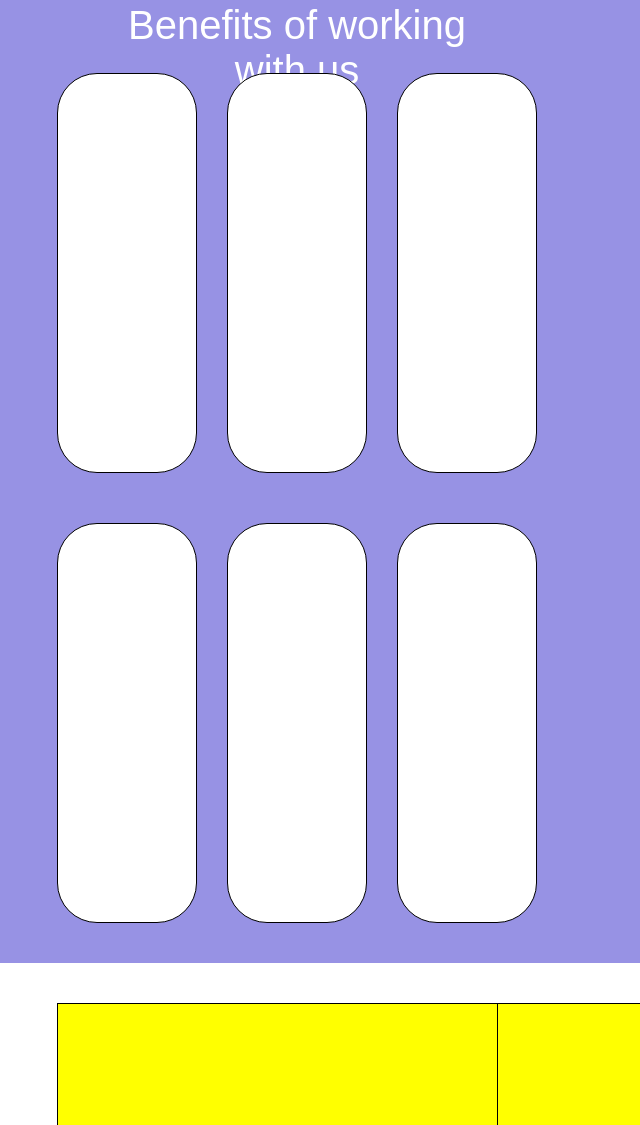
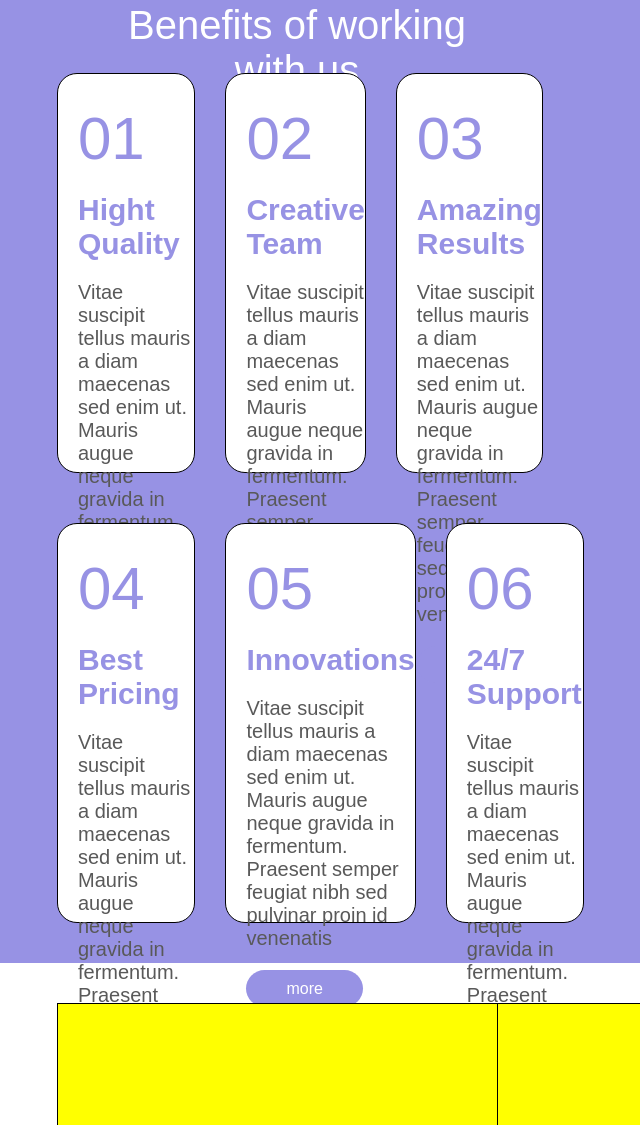
Before and after one commit to StefanoCretella/htmlcss-responsive-layout, a plain HTML site: page index.html in a window 1280 px wide. Shown: the part 2467-3592 px from the top of the page, without its empty margins (343-983 px from the left). Drawn offline with Linux system fonts and the light colour scheme.

Commit message:
[UPD] Added content within main 4

```diff
--- a/index.html
+++ b/index.html
@@ -144,14 +144,56 @@
                     <div class="benefit-working">Benefits of working with us</div>
                 </div>
                 <div class="col-33-main-4">
-                    <div class="mini-col-4"></div>
-                    <div class="mini-col-center-4"></div>
-                    <div class="mini-col-4"></div>
+                    <div class="mini-col-4">
+                        <div class="number">01</div>
+                        <div class="title-number"><strong>Hight Quality</strong></div>
+                        <div class="text-number">Vitae suscipit tellus mauris a diam maecenas sed enim ut. Mauris augue neque gravida in fermentum. Praesent semper feugiat nibh sed pulvinar proin id venenatis</div>
+                        <div style="padding-top: 30px;">
+                            <a class="link-number" href="#" style="text-decoration: none; color: white;">more</a>
+                        </div>
+                    </div>
+                    <div class="mini-col-center-4">
+                        <div class="number">02</div>
+                        <div class="title-number"><strong>Creative Team</strong></div>
+                        <div class="text-number">Vitae suscipit tellus mauris a diam maecenas sed enim ut. Mauris augue neque gravida in fermentum. Praesent semper feugiat nibh sed pulvinar proin id venenatis</div>
+                        <div style="padding-top: 30px;">
+                            <a class="link-number" href="#" style="text-decoration: none; color: white;">more</a>
+                        </div>
+                    </div>
+                    <div class="mini-col-4">
+                        <div class="number">03</div>
+                        <div class="title-number"><strong>Amazing Results</strong></div>
+                        <div class="text-number">Vitae suscipit tellus mauris a diam maecenas sed enim ut. Mauris augue neque gravida in fermentum. Praesent semper feugiat nibh sed pulvinar proin id venenatis</div>
+                        <div style="padding-top: 30px;">
+                            <a class="link-number" href="#" style="text-decoration: none; color: white;">more</a>
+                        </div>
+                    </div>
                 </div>
                 <div class="col-33-main-4">
-                    <div class="mini-col-4"></div>
-                    <div class="mini-col-center-4"></div>
-                    <div class="mini-col-4"></div>
+                    <div class="mini-col-4">
+                        <div class="number">04</div>
+                        <div class="title-number"><strong>Best Pricing</strong></div>
+                        <div class="text-number">Vitae suscipit tellus mauris a diam maecenas sed enim ut. Mauris augue neque gravida in fermentum. Praesent semper feugiat nibh sed pulvinar proin id venenatis</div>
+                        <div style="padding-top: 30px;">
+                            <a class="link-number" href="#" style="text-decoration: none; color: white;">more</a>
+                        </div>
+                    </div>
+                    <div class="mini-col-center-4">
+                        <div class="number">05</div>
+                        <div class="title-number"><strong>Innovations</strong></div>
+                        <div class="text-number">Vitae suscipit tellus mauris a diam maecenas sed enim ut. Mauris augue neque gravida in fermentum. Praesent semper feugiat nibh sed pulvinar proin id venenatis</div>
+                        <div style="padding-top: 30px;">
+                            <a class="link-number" href="#" style="text-decoration: none; color: white;">more</a>
+                        </div>
+                    </div>
+                    <div class="mini-col-4">
+                        <div class="number">06</div>
+                        <div class="title-number"><strong>24/7 Support</strong></div>
+                        <div class="text-number">Vitae suscipit tellus mauris a diam maecenas sed enim ut. Mauris augue neque gravida in fermentum. Praesent semper feugiat nibh sed pulvinar proin id venenatis</div>
+                        <div style="padding-top: 30px;">
+                            <a class="link-number" href="#" style="text-decoration: none; color: white;">more</a>
+                        </div>
+                    </div>
                 </div>
             </div>
         </div>
--- a/style.css
+++ b/style.css
@@ -405,10 +405,6 @@ main{
         font-size: 20px;
 }
 
-
-
-
-
 /* MAIN 4 */
 .container-main-4{
     max-width: 1900px;
@@ -449,8 +445,36 @@ main{
     height: 400px;
     border: 1px solid black;
     margin-bottom: 30px;
-    border-radius: 40px;
+    border-radius: 20px;
     background-color: white;
+}
+
+.number{
+    color: rgba(151, 146, 228, 255);
+    font-size: 60px;
+    padding-left: 20px;
+    padding-top: 30px;
+}
+
+.title-number{
+    color: rgba(151, 146, 228, 255);
+    padding-left: 20px;
+    font-size: 30px;
+    padding-top: 20px;
+}
+
+.text-number{
+    color: #595959;
+    padding-left: 20px;
+    padding-top: 20px;
+    font-size: 20px;
+}
+
+.link-number{
+    background-color: rgba(151, 146, 228, 255);
+    padding: 10px 40px;
+    margin-left: 20px;
+    border-radius: 30px;
 }
 
 .mini-col-center-4{
@@ -458,7 +482,7 @@ main{
     height: 400px;
     border: 1px solid black;
     margin-bottom: 30px;
-    border-radius: 40px;
+    border-radius: 20px;
     background-color: white;
     margin-left: 30px;
     margin-right: 30px;
```
